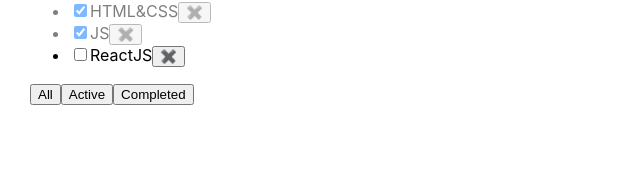
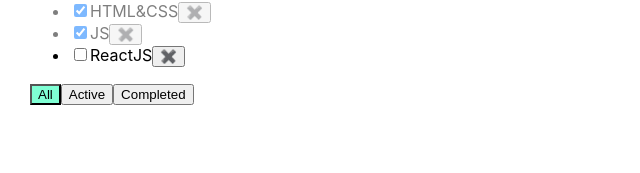
Before and after one commit to kitsune-oksi/1-todolist, a React (Create React App) app: page / in a window 1280 px wide. Shown: the part 127-300 px from the top of the page, without its empty margins (0-640 px from the left). Built offline with nearby package versions, Linux system fonts and the light colour scheme.

Commit message:
adding a button highlight

```diff
--- a/src/Button.tsx
+++ b/src/Button.tsx
@@ -10,6 +10,6 @@
     }
 
     return (
-        <button onClick={onClickHandler}>{props.title}</button>
+        <button onClick={onClickHandler} className={props.className}>{props.title}</button>
     )
 }
--- a/src/Todolist.tsx
+++ b/src/Todolist.tsx
@@ -9,7 +9,6 @@
     isDone: boolean
 }
 
-
 type PropsType = {
     title: string
     tasks: Array<TaskType>
@@ -19,6 +18,10 @@
     changeTaskStatus: (id: string, isDone: boolean) => void
     filter: filterValueType
 }
+
+const ALL = "All";
+const ACTIVE = "Active";
+const COMPLETED  = "Completed"
 
 export function Todolist(props: PropsType) {
     const [title, setTitle] = useState('')
@@ -45,7 +48,6 @@
 
     const onClickFilterHandler = (nameButton: filterValueType) => {
         props.filerTask(nameButton);
-        console.log(props.filter)
     }
     const onClickRemoveTaskHandler = (taskId: string) => props.removeTask(taskId)
 
@@ -79,12 +81,12 @@
                 })}
             </ul>
             <div>
-                <Button className={props.filter === title ? 'active-filter' : ''} title={'All'}
-                        callback={() => onClickFilterHandler('All')}/>
-                <Button className={props.filter === title ? 'active-filter' : ''} title={'Active'}
-                        callback={() => onClickFilterHandler('Active')}/>
-                <Button className={props.filter === title ? 'active-filter' : ''} title={'Completed'}
-                        callback={() => onClickFilterHandler('Completed')}/>
+                <Button className={props.filter === ALL ? 'active-filter' : ''} title={ALL}
+                        callback={() => onClickFilterHandler(ALL)}/>
+                <Button className={props.filter === ACTIVE ? 'active-filter' : ''} title={ACTIVE}
+                        callback={() => onClickFilterHandler(ACTIVE)}/>
+                <Button className={props.filter === COMPLETED  ? 'active-filter' : ''} title={COMPLETED}
+                        callback={() => onClickFilterHandler(COMPLETED)}/>
             </div>
         </div>
     )
```
